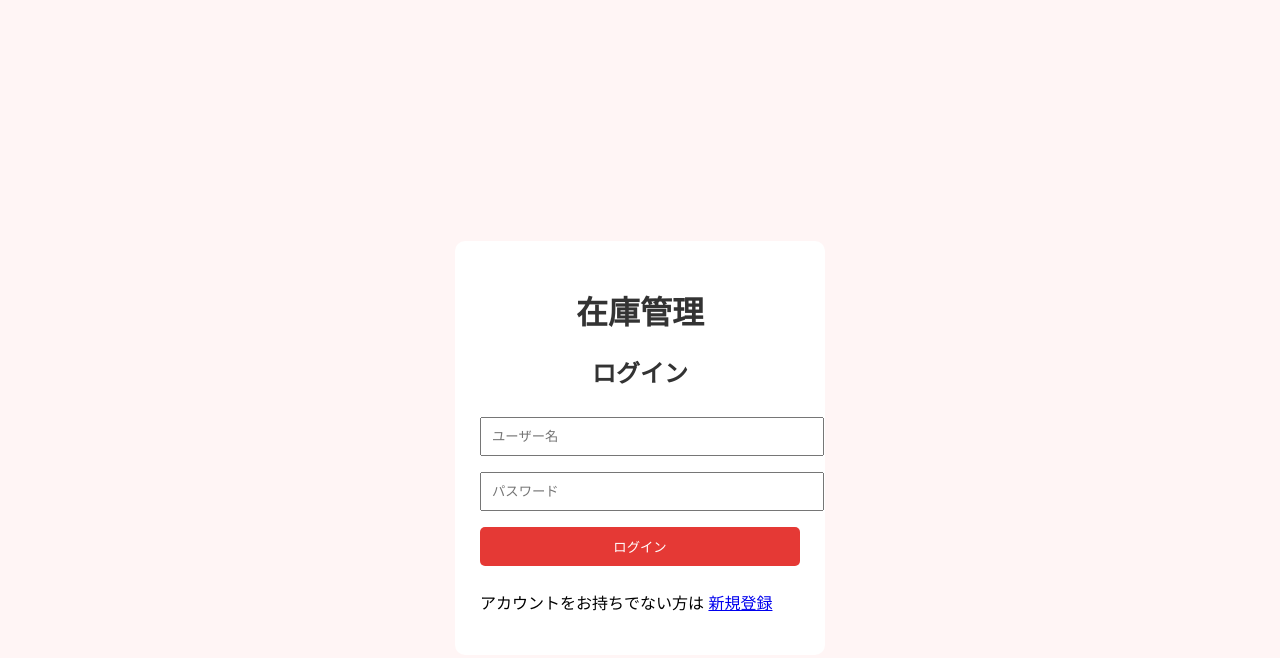
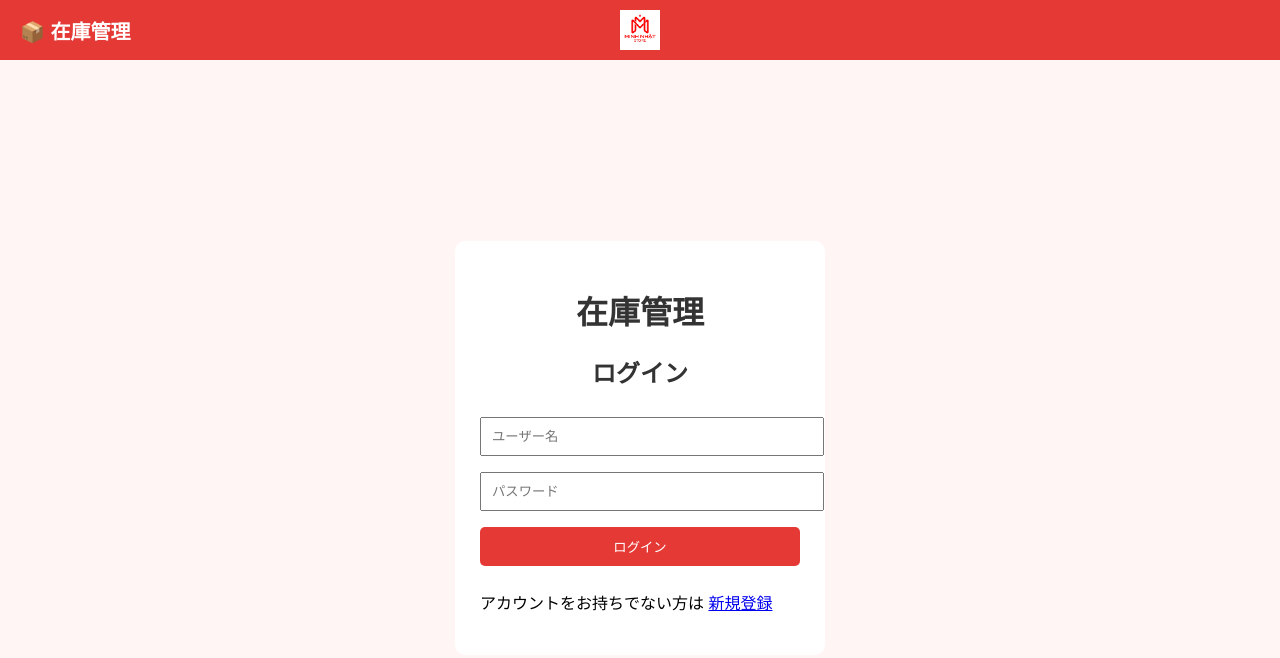
Before and after one commit to nghoangminh92-boop/quanlysanpham, a plain HTML site: page login.html in a window 1280 px wide. Drawn offline with Linux system fonts and the light colour scheme.

Commit message:
sua lan 1

```diff
--- a/login.html
+++ b/login.html
@@ -6,6 +6,13 @@
     <link rel="stylesheet" href="style.css" />
   </head>
   <body>
+    <div class="topbar">
+      <div class="logo-text">📦 在庫管理</div>
+
+      <div class="logo-img">
+        <img src="./logo.jpg" alt="logo" />
+      </div>
+    </div>
     <div class="container small">
       <h1>在庫管理</h1>
       <h2>ログイン</h2>
```
Also changed, not shown: register.html (+7 -0 lines).
